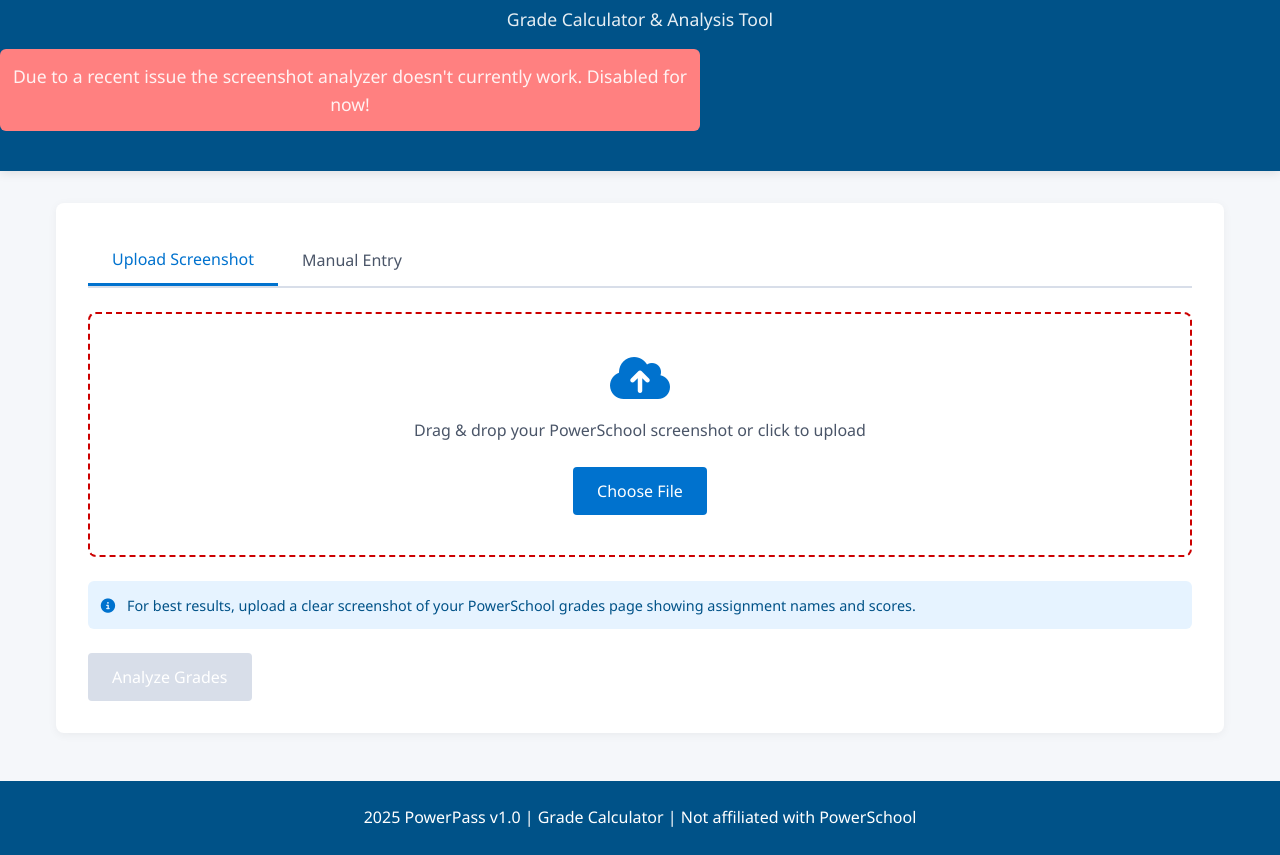
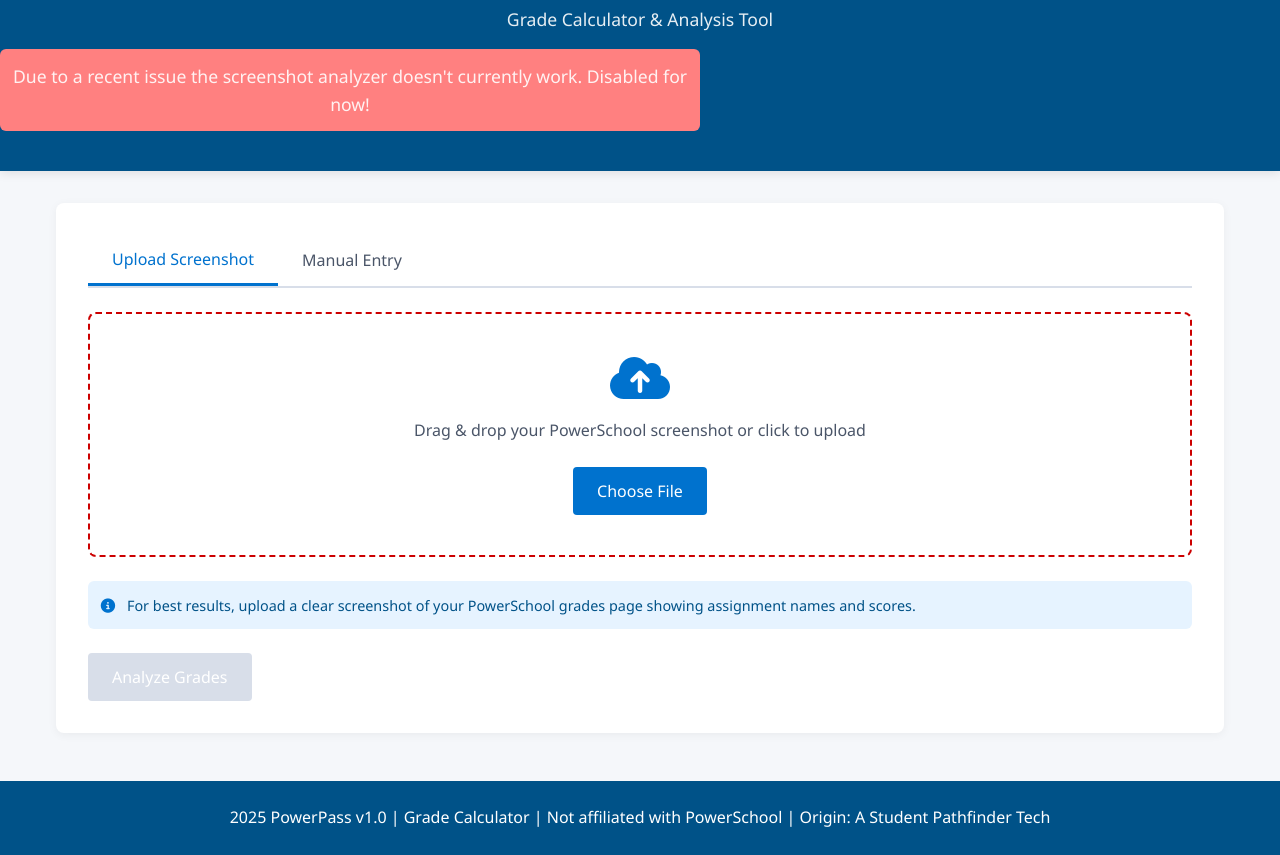
Before and after one commit to parkerrasys/PowerPass, a website: page index.html in a window 1280 px wide. Shown: the part 91-946 px from the top of the page. Drawn offline with nearby package versions, Linux system fonts and the light colour scheme.

Commit message:
Update index.html

```diff
--- a/index.html
+++ b/index.html
@@ -108,7 +108,7 @@
     </main>
 
     <footer>
-        <p>2025 PowerPass v1.0 | Grade Calculator | Not affiliated with PowerSchool</p>
+        <p>2025 PowerPass v1.0 | Grade Calculator | Not affiliated with PowerSchool | Origin: A Student Pathfinder Tech</p>
     </footer>
 
     <script src="https://cdnjs.cloudflare.com/ajax/libs/jspdf/2.5.1/jspdf.umd.min.js"></script>
```
